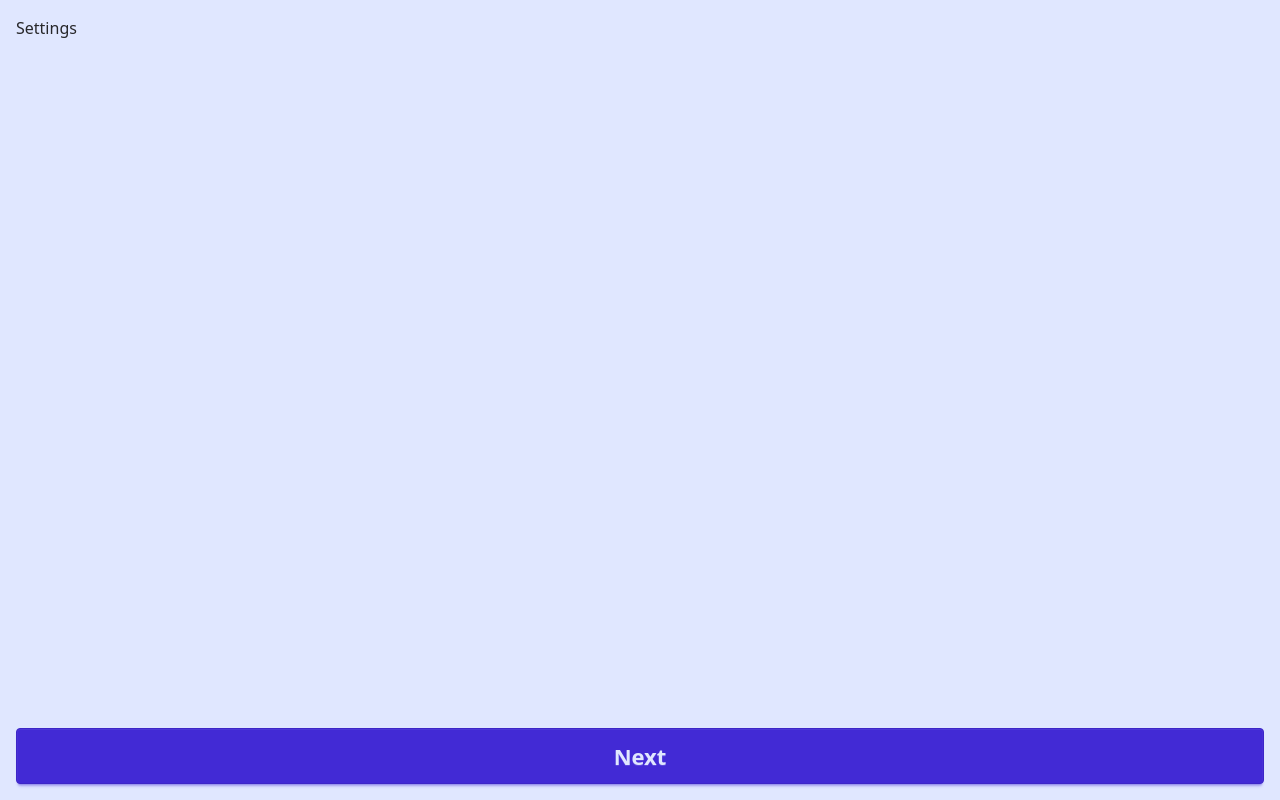
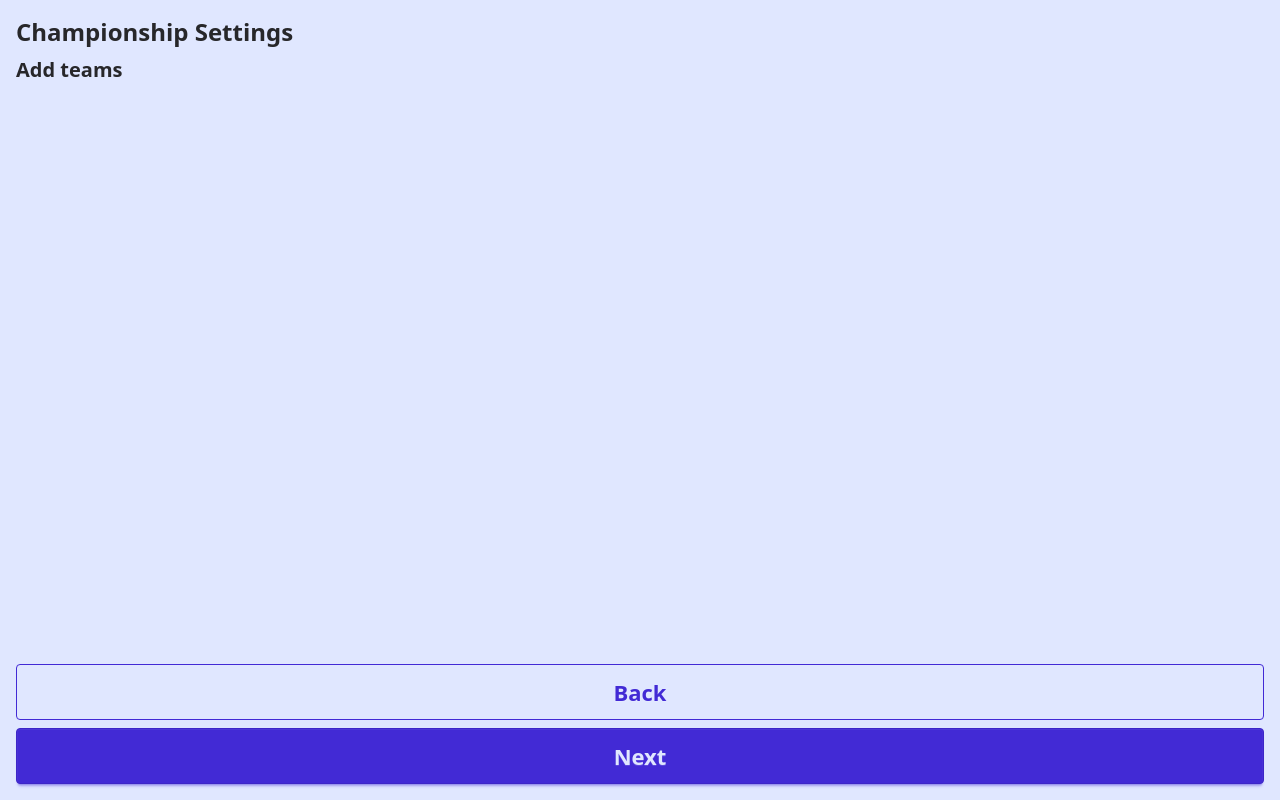
Before and after one commit to troyanvic/championship-js, a React (Vite) app in the folder championship-frontend/: page / in a window 1280 px wide. Both pictures are taken after a click on the button "Create Championship". Built offline with nearby package versions, Linux system fonts and the light colour scheme.

Commit message:
feat: add basic Settings flow

```diff
--- /dev/null
+++ b/championship-frontend/src/components/Button/index.tsx
@@ -0,0 +1,23 @@
+import React from "react";
+
+export default function Button({
+  color,
+  text,
+  isOutlined = false,
+  onClick,
+}: {
+  color: string;
+  text: string;
+  isOutlined?: boolean;
+  onClick?: (e: React.MouseEvent<HTMLButtonElement>) => void;
+}) {
+  return (
+    <button
+      className={`btn btn-${color} ${isOutlined ? "btn-outline" : ""} btn-xl w-full`}
+      type="button"
+      onClick={onClick}
+    >
+      {text}
+    </button>
+  );
+}
--- a/championship-frontend/src/components/Championship/index.tsx
+++ b/championship-frontend/src/components/Championship/index.tsx
@@ -24,8 +24,6 @@ export default function Championship() {
 function ChampionshipContent() {
   const { store } = useAppContext();
 
-  console.log("ChampionshipContent store", store);
-
   return (
     <main className="bg-primary-content h-screen p-4 text-zinc-800">
       {store.isHomeShown && <HomeScreen />}
--- a/championship-frontend/src/components/SettingsScreen/index.tsx
+++ b/championship-frontend/src/components/SettingsScreen/index.tsx
@@ -1,14 +1,41 @@
+import { useAppContext } from "../../hooks/useAppContext.ts";
+
+// import components
+import Button from "../Button";
+import Subtitle from "../Subtitle";
+import Title from "../Title";
+
 export default function SettingsScreen() {
+  const { onCreateChampionshipClick: onCreateChampionshipClickBack } =
+    useAppContext();
+
   return (
     <section className="flex h-full flex-col justify-between">
-      <h2>Settings</h2>
+      <div>
+        <Title title="Championship Settings" />
+        <Subtitle title="Add teams" />
+      </div>
+
+      <div>
+        <Button
+          text="Back"
+          color="primary"
+          isOutlined
+          onClick={() =>
+            onCreateChampionshipClickBack({
+              isHomeShown: true,
+              isSettingsShown: false,
+            })
+          }
+        />
         <button
-        className="btn btn-primary btn-xl w-full"
+          className="btn btn-primary btn-xl mt-2 w-full"
           type="button"
           onClick={() => console.log("next")}
         >
           Next
         </button>
+      </div>
     </section>
   );
 }
--- /dev/null
+++ b/championship-frontend/src/components/Subtitle/index.tsx
@@ -0,0 +1,3 @@
+export default function Subtitle({ title }: { title: string }) {
+  return <h3 className="text-xl font-bold">{title}</h3>;
+}
--- /dev/null
+++ b/championship-frontend/src/components/Title/index.tsx
@@ -0,0 +1,3 @@
+export default function Title({ title }: { title: string }) {
+  return <h2 className="mb-2 text-2xl font-bold">{title}</h2>;
+}
```
Lines whose indentation alone changed are shown as unchanged.
